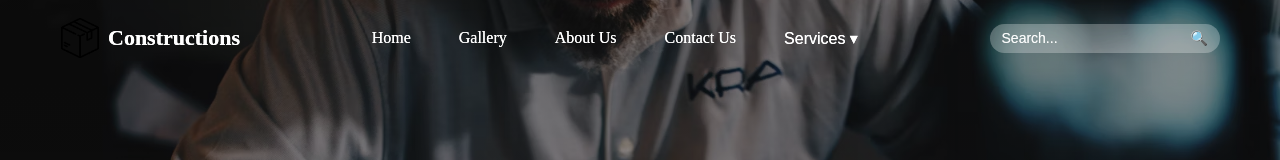
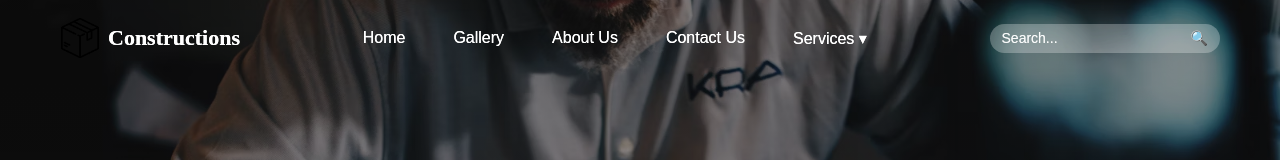
Before and after one commit to hirodelingraj6300/my-app-landing-page, a React (Vite) app: page / in a window 1280 px wide. Shown: the top 160 px of the page. Built offline with nearby package versions, Linux system fonts and the light colour scheme.

Commit message:
updated code for nav link for dropdown

```diff
--- a/src/components/Header.jsx
+++ b/src/components/Header.jsx
@@ -32,34 +32,70 @@ const Header = () => {
     return () => document.removeEventListener("mousedown", handleClickOutside);
   }, []);
 
+  // ✅ Close dropdown + menu after clicking a link
+  const handleNavClick = () => {
+    setDropdownOpen(false);
+    setMenuOpen(false);
+  };
+
   return (
     <header className={`${styles.navbar} ${scrolled ? styles.scrolled : ""}`}>
       <div className={styles.navbarContainer}>
+        {/* Logo */}
         <div className={styles.logo}>
           <img src="/img/logo_43.png" alt="" className={styles.logoImg} />
           <span> Constructions</span>
         </div>
 
-        <button className={styles.hamburger} onClick={() => setMenuOpen((p) => !p)}>☰</button>
+        {/* Mobile Hamburger */}
+        <button
+          className={styles.hamburger}
+          onClick={() => setMenuOpen((p) => !p)}
+        >
+          ☰
+        </button>
 
-        <nav className={`${styles.navLinks} ${menuOpen ? styles.active : ""}`} ref={menuRef}>
-          <Link to="/">Home</Link>
-          <a href="#gallery">Gallery</a>
-          <a href="#about">About Us</a>
-          <a href="#contact">Contact Us</a>
+        {/* Navigation Links */}
+        <nav
+          className={`${styles.navLinks} ${menuOpen ? styles.active : ""}`}
+          ref={menuRef}
+        >
+          <Link to="/" onClick={handleNavClick}>Home</Link>
+          <a href="#gallery" onClick={handleNavClick}>Gallery</a>
+          <a href="#about" onClick={handleNavClick}>About Us</a>
+          <a href="#contact" onClick={handleNavClick}>Contact Us</a>
 
+          {/* Dropdown */}
           <div className={styles.dropdown} ref={dropdownRef}>
-            <button className={styles.dropbtn} onClick={() => setDropdownOpen((p) => !p)}>
+            <button
+              type="button"   // ✅ prevents page jump
+              className={styles.dropbtn}
+              onClick={() => {
+                console.log("Clicked Services!");
+                setDropdownOpen((p) => !p);
+              }}
+            >
               Services ▾
             </button>
-            <div className={`${styles.dropdownContent} ${dropdownOpen ? styles.show : ""}`}>
-              <Link to="/construction">Construction</Link>
-              <Link to="/interiors">Interiors</Link>
-              <Link to="/vastu">Vastu</Link>
+            <div
+              className={`${styles.dropdownContent} ${
+                dropdownOpen ? styles.show : ""
+              }`}
+            >
+              <Link to="/construction" onClick={handleNavClick}>
+                Construction
+              </Link>
+              <Link to="/interiors" onClick={handleNavClick}>
+                Interiors
+              </Link>
+              <Link to="/vastu" onClick={handleNavClick}>
+                Vastu
+              </Link>
             </div>
           </div>
         </nav>
 
+        {/* Search */}
         <div className={styles.searchContainer}>
           <input type="text" placeholder="Search..." />
           <span className={styles.searchIcon}>🔍</span>
--- a/src/components/Header.module.css
+++ b/src/components/Header.module.css
@@ -1,4 +1,8 @@
 /* === NAVBAR === */
+html {
+  scroll-behavior: smooth;
+}
+
 .navbar {
   position: fixed;
   top: 0;
@@ -54,8 +58,11 @@
   align-items: center;
 }
 
+/* === NAV LINKS WITH UNDERLINE EFFECT === */
 .navLinks a,
 .dropbtn {
+  font-family: Arial, Helvetica, sans-serif;
+  position: relative;
   text-decoration: none;
   font-size: 16px;
   font-weight: 500;
@@ -65,6 +72,25 @@
   background: none;
   border: none;
   cursor: pointer;
+}
+
+/* Underline effect */
+.navLinks a::after,
+.dropbtn::after {
+  content: "";
+  position: absolute;
+  left: 50%;
+  bottom: 0;
+  transform: translateX(-50%) scaleX(0);
+  width: 100%;
+  height: 2px;
+  background: rgb(0, 128, 255);
+  transition: transform 0.3s ease-in-out;
+}
+
+.navLinks a:hover::after,
+.dropbtn:hover::after {
+  transform: translateX(-50%) scaleX(1);
 }
 
 .navbar.scrolled .navLinks a,
@@ -77,6 +103,7 @@
   color: rgb(0, 128, 255) !important;
 }
 
+/* === Dropdown === */
 .dropdown {
   position: relative;
 }
@@ -95,7 +122,7 @@
 }
 .dropdownContent.show {
   display: block;
-  position: static;
+  position: absolute;
   width: 100%;
   box-shadow: none;
   border-radius: 0;
@@ -116,6 +143,7 @@
   }
 }
 
+/* === Search Box === */
 .searchContainer {
   display: flex;
   align-items: center;
```
